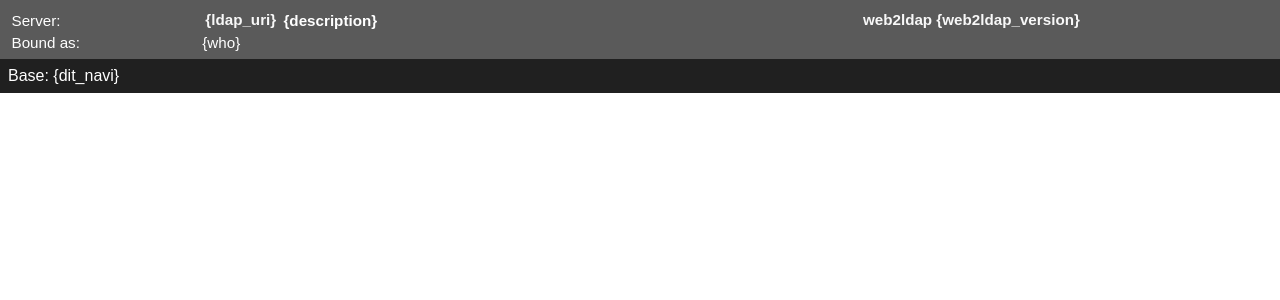
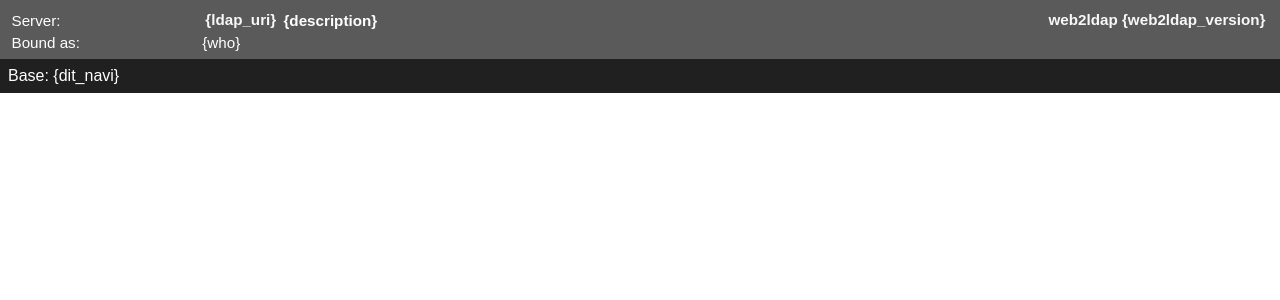
Before and after one commit to onlineracingcz/web2ldap, a Python web app: template etc/web2ldap/templates/top.html in a window 1280 px wide. Shown: the top 300 px of the page. Run offline with Jinja, Linux system fonts and the light colour scheme; the template is opened without the code that fills it, so the values that code supplies are empty.

Commit message:
Use CSS class About instead of an identifier in HTML template for top section with right-adjusted text-alignment.

```diff
--- a/etc/web2ldap/css/default.css
+++ b/etc/web2ldap/css/default.css
@@ -214,8 +214,8 @@
   white-space: nowrap;
 }
 
-td#About {
-  text-align:center;
+td.About {
+  text-align:right;
   vertical-align:middle;
 }
 
--- a/etc/web2ldap/css/hippie.css
+++ b/etc/web2ldap/css/hippie.css
@@ -185,7 +185,7 @@
   margin:0.2em;
 }
 
-td#About {
+td.About {
   font-size:100%;
   text-align:center;
   vertical-align:middle;
--- a/etc/web2ldap/css/print.css
+++ b/etc/web2ldap/css/print.css
@@ -84,7 +84,7 @@
   display:none;
 }
 
-#About {
+td.About {
   display:none;
 }
 
--- a/etc/web2ldap/css/terminal.css
+++ b/etc/web2ldap/css/terminal.css
@@ -165,7 +165,7 @@
   margin:0.2em;
 }
 
-td#About {
+td.About {
   font-size:100%;
   text-align:center;
   vertical-align:middle;
--- a/etc/web2ldap/css/white-on-green.css
+++ b/etc/web2ldap/css/white-on-green.css
@@ -152,7 +152,7 @@
   margin:0.2em;
 }
 
-td#About {
+td.About {
   font-size:100%;
   text-align:center;
   vertical-align:middle;
--- a/etc/web2ldap/templates/ae-dir/top.html
+++ b/etc/web2ldap/templates/ae-dir/top.html
@@ -64,7 +64,7 @@
                 </a>
                 <strong>{description}</strong>
               </td>
-              <td id="About">
+              <td class="About">
                 <a
                   href="{script_name}/urlredirect/{sid}?https://www.ae-dir.com/web2ldap.html"
                   title="&AElig;-DIR user guide for web2ldap"
--- a/etc/web2ldap/templates/top.html
+++ b/etc/web2ldap/templates/top.html
@@ -68,7 +68,7 @@
                 </a>
                 <strong>{description}</strong>
               </td>
-              <td id="About">
+              <td class="About">
                 <a
                   href="{script_name}/urlredirect/{sid}?https://www.web2ldap.de/"
                   title="Go to web2ldap's homepage"
--- a/htdocs/changes-1.3.html
+++ b/htdocs/changes-1.3.html
@@ -18,6 +18,10 @@
   </li>
   <li>
     Module <em>Pillow</em> is now listed as optional dependency.
+  </li>
+  <li>
+    Use CSS class <var>About</var> instead of an identifier in
+    HTML template for top section with right-adjusted text-alignment.
   </li>
 </ul>
 
```
